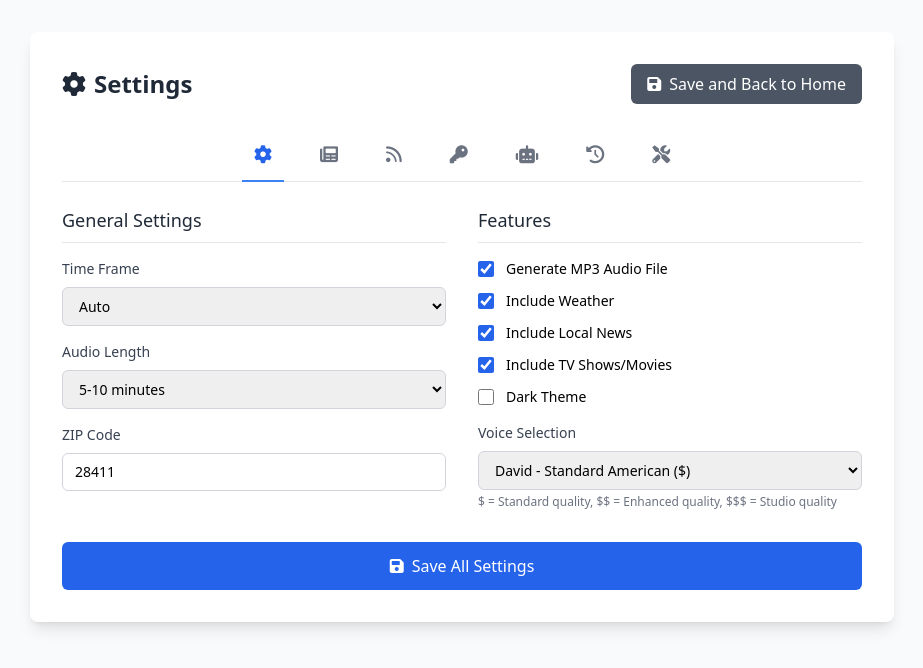
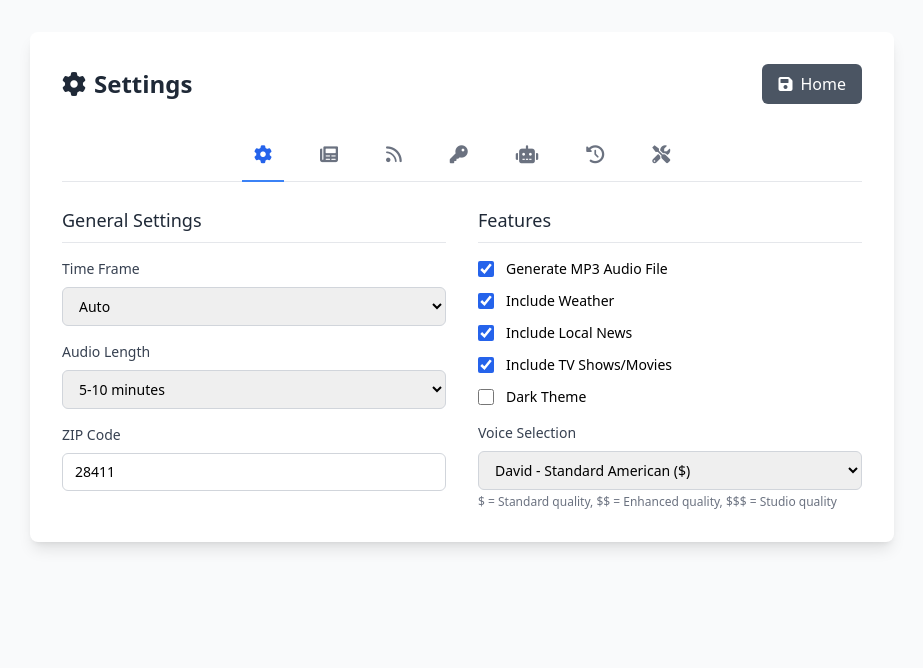
Before and after one commit to davidsnyder-nc/newsbear, a PHP site: page /settings.php in a window 1280 px wide. Shown: the top 668 px of the page, without its empty margins (178-1101 px from the left). Run offline with PHP 8.4, Linux system fonts and the light colour scheme; some libraries are stand-ins or nearby versions.

Commit message:
Simplify settings interface by removing the redundant save button
Removes the "Save All Settings" button and renames "Save and Back to Home" to "Home" in settings.php.

Replit-Commit-Author: Agent
Replit-Commit-Session-Id: 1eb0a9de-ec74-4ccd-8260-ecedd81eef73
Replit-Commit-Screenshot-Url: https://storage.googleapis.com/screenshot-production-us-central1/f513b17d-9788-4389-b1d5-1c1795f6a9f2/a4cba4f5-b378-440d-8443-6846d32f0041.jpg

```diff
--- a/settings.php
+++ b/settings.php
@@ -207,7 +207,7 @@ function getRssCustomCategories() {
                     <i class="fas fa-cog mr-2"></i>Settings
                 </h1>
                 <button type="button" onclick="saveAndGoHome()" class="bg-gray-600 hover:bg-gray-700 text-white px-4 py-2 rounded-md text-sm sm:text-base">
-                    <i class="fas fa-save mr-2"></i>Save and Back to Home
+                    <i class="fas fa-save mr-2"></i>Home
                 </button>
             </div>
 
@@ -692,13 +692,6 @@ function getRssCustomCategories() {
                         </div>
                     </div>
                 </div>
-
-                <!-- Save Button (Hidden for History Tab) -->
-                <div id="save-button-container" class="text-center">
-                    <button type="submit" class="w-full bg-blue-600 hover:bg-blue-700 text-white font-medium py-3 px-6 rounded-md">
-                        <i class="fas fa-save mr-2"></i>Save All Settings
-                    </button>
-                </div>
             </form>
         </div>
     </div>
@@ -737,15 +730,7 @@ function showTab(tabName) {
         mobileSelect.value = tabName;
     }
 
-    // Show/hide save button based on tab
-    const saveButtonContainer = document.getElementById('save-button-container');
-    if (saveButtonContainer) {
-        if (tabName === 'history') {
-            saveButtonContainer.classList.add('hidden');
-        } else {
-            saveButtonContainer.classList.remove('hidden');
-        }
-    }
+
 
     // Load history data when history tab is selected
     if (tabName === 'history') {
```
